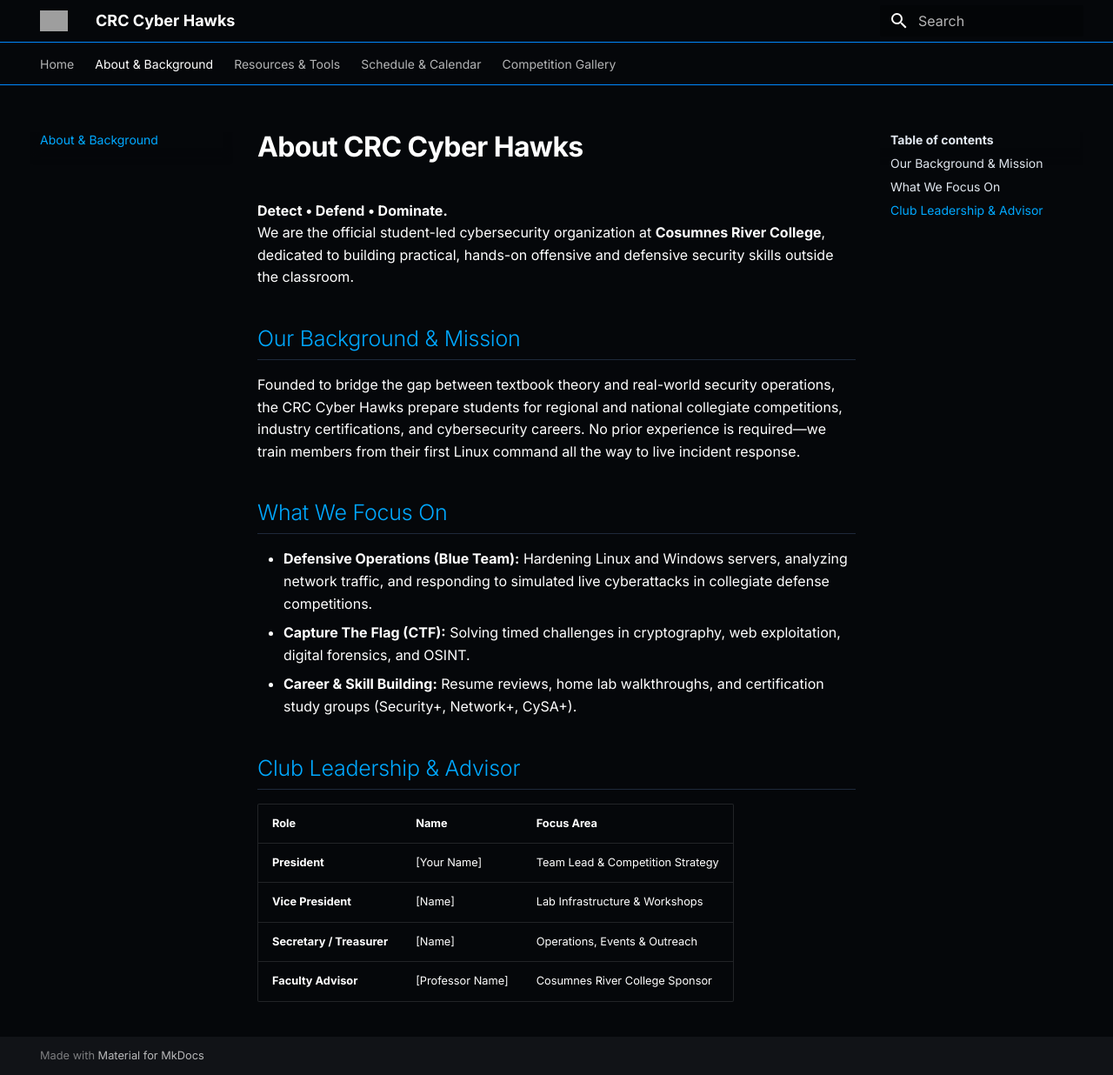
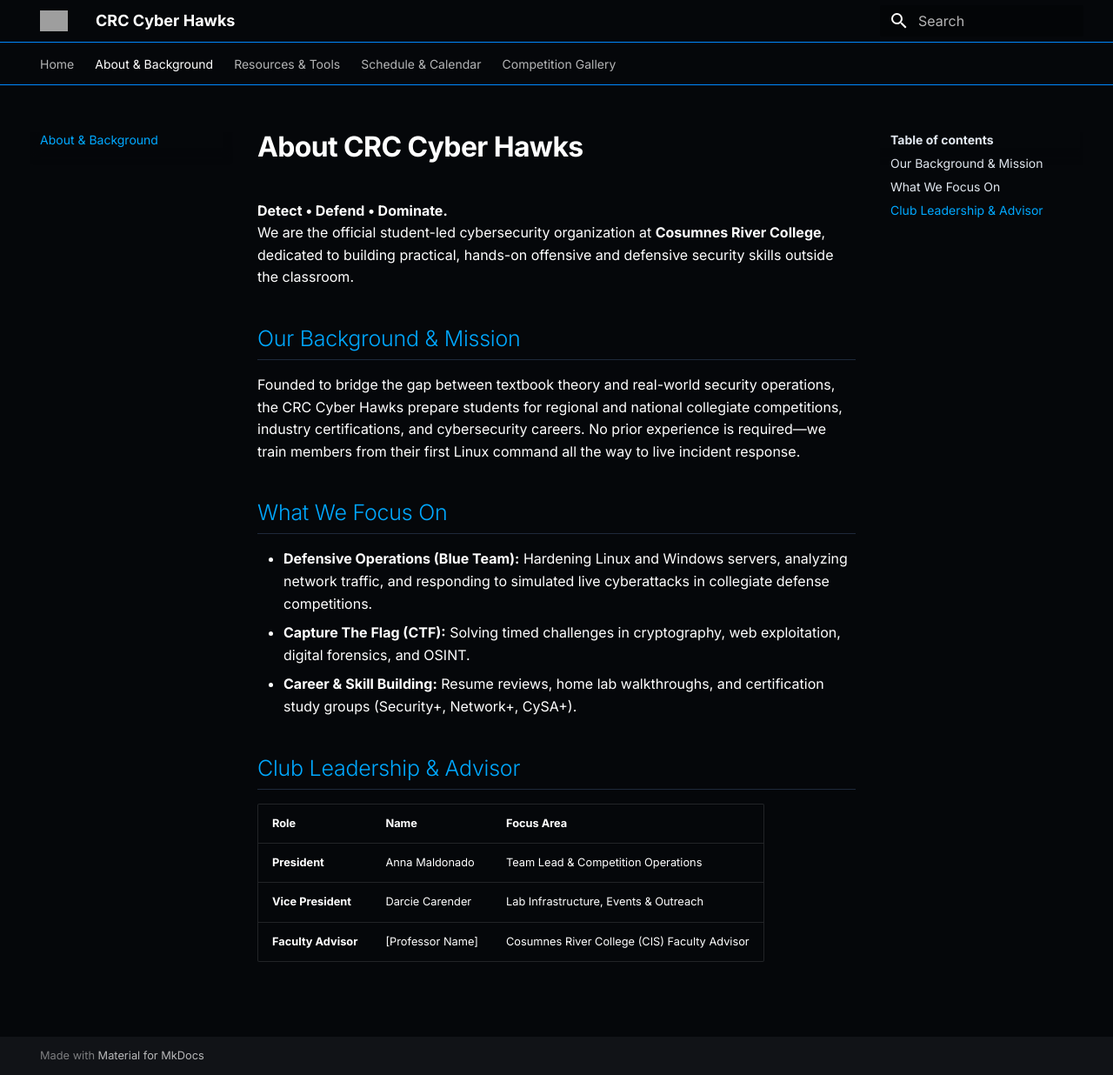
Before and after one commit to CRC-CyberHawks/crc.cyberhawks, an MkDocs documentation site: the page built from docs/about.md, in a window 1280 px wide and 1236 px high. Shown: the whole window at 87% size. Built offline with MkDocs 1.6.1 and Material for MkDocs 9.7.7, drawn with Linux system fonts in a browser that asks for light colours; grey boxes are pictures that could not be loaded.

Commit message:
Update club leadership roles and names

```diff
--- a/docs/about.md
+++ b/docs/about.md
@@ -15,7 +15,6 @@ Founded to bridge the gap between textbook theory and real-world security operat
 
 | Role | Name | Focus Area |
 | :--- | :--- | :--- |
-| **President** | [Your Name] | Team Lead & Competition Strategy |
-| **Vice President** | [Name] | Lab Infrastructure & Workshops |
-| **Secretary / Treasurer** | [Name] | Operations, Events & Outreach |
-| **Faculty Advisor** | [Professor Name] | Cosumnes River College Sponsor |
+| **President** | Anna Maldonado | Team Lead & Competition Operations |
+| **Vice President** | Darcie Carender | Lab Infrastructure, Events & Outreach |
+| **Faculty Advisor** | [Professor Name] | Cosumnes River College (CIS) Faculty Advisor |
```
